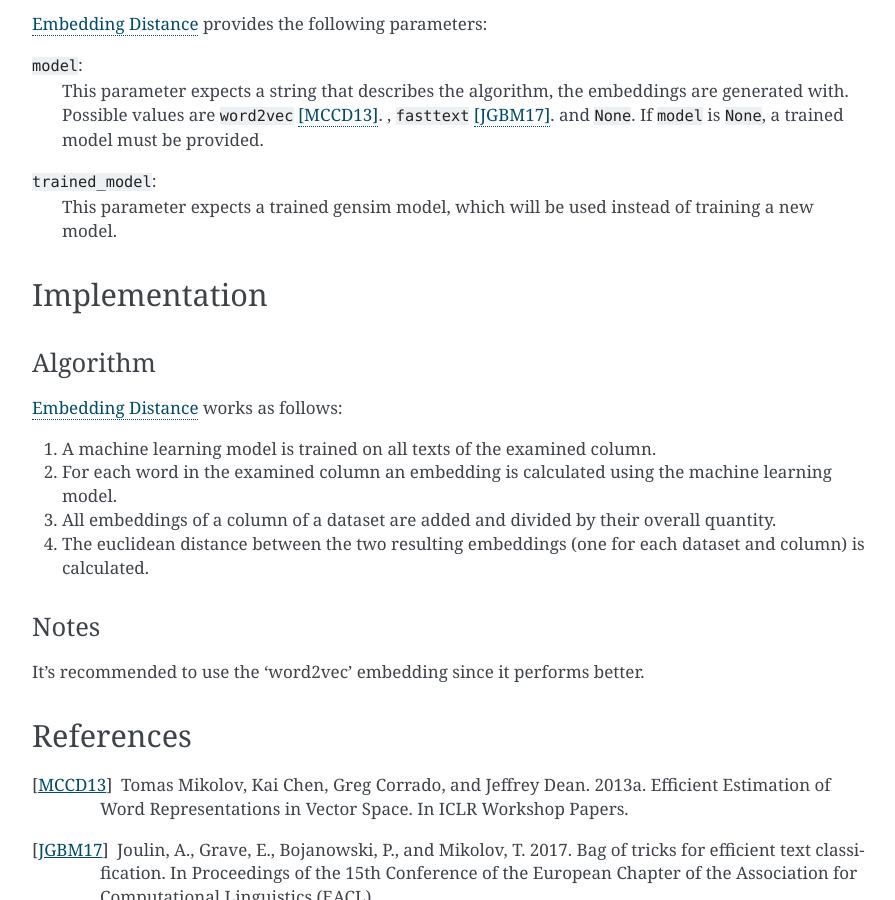
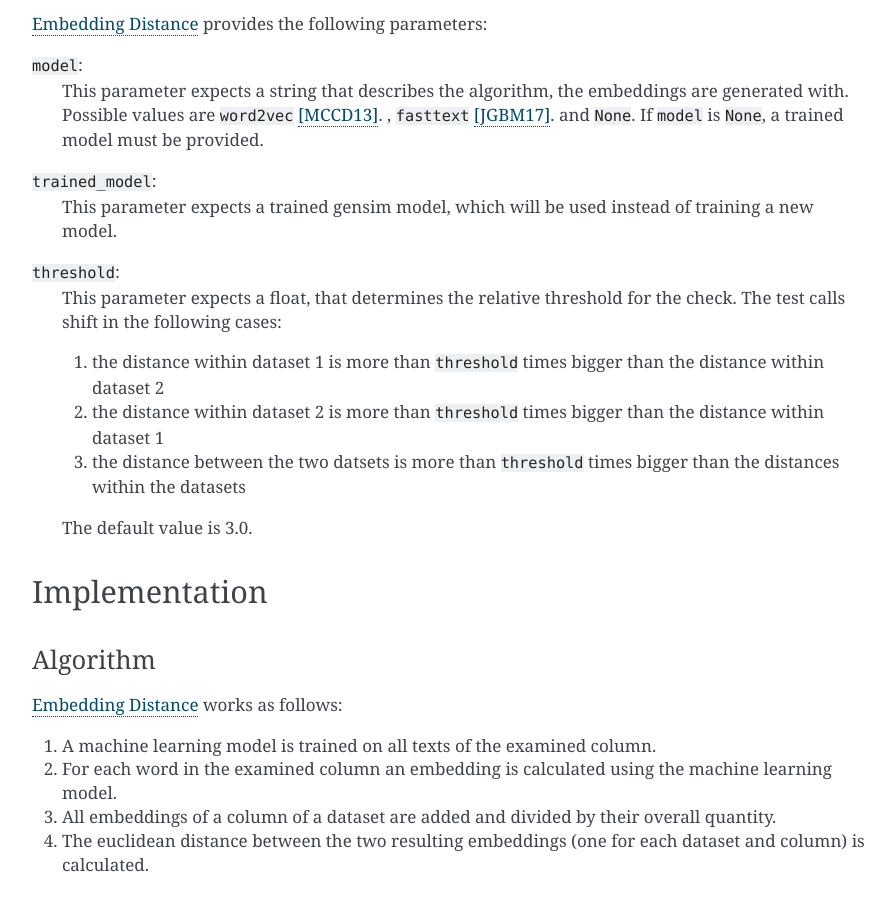
Before and after one commit to hpi-bp1819-naumann/shift-detector, a Sphinx documentation site: the page built from docs/source/checks/embedding_distance.rst, in a window 1280 px wide and 900 px high, scrolled down 1583 px. Shown: the whole window, without its empty margins (282-1177 px from the left). Built offline with Sphinx 7.4.7, drawn with Linux system fonts in a browser that asks for light colours.

Commit message:
Text check output update (#141)
* threshold and nicer output for sorensen dice and embedding distance check

```diff
--- a/docs/source/checks/embedding_distance.rst
+++ b/docs/source/checks/embedding_distance.rst
@@ -87,6 +87,15 @@ Parameters
 ``trained_model``:
     This parameter expects a trained gensim model, which will be used instead of training a new model.
 
+``threshold``:
+    This parameter expects a float, that determines the relative threshold for the check. The test calls shift in the following cases:
+
+    1. the distance within dataset 1 is more than ``threshold`` times bigger than the distance within dataset 2
+    2. the distance within dataset 2 is more than ``threshold`` times bigger than the distance within dataset 1
+    3. the distance between the two datsets is more than ``threshold`` times bigger than the distances within the datasets
+
+    The default value is 3.0.
+
 Implementation
 --------------
 
```
Also changed, not shown: docs/source/checks/sorensen_dice.rst (+8 -0 lines), 4 other files.
